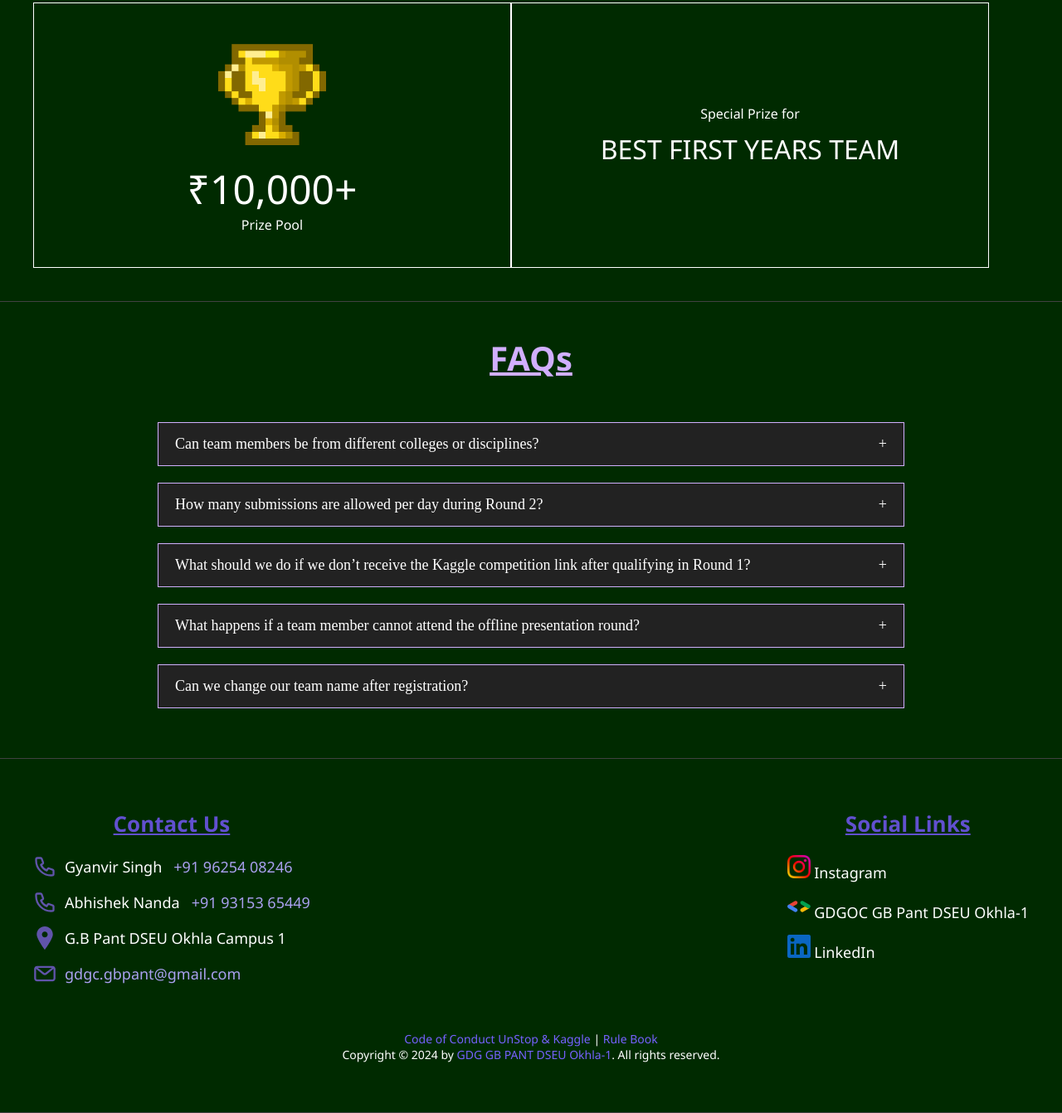
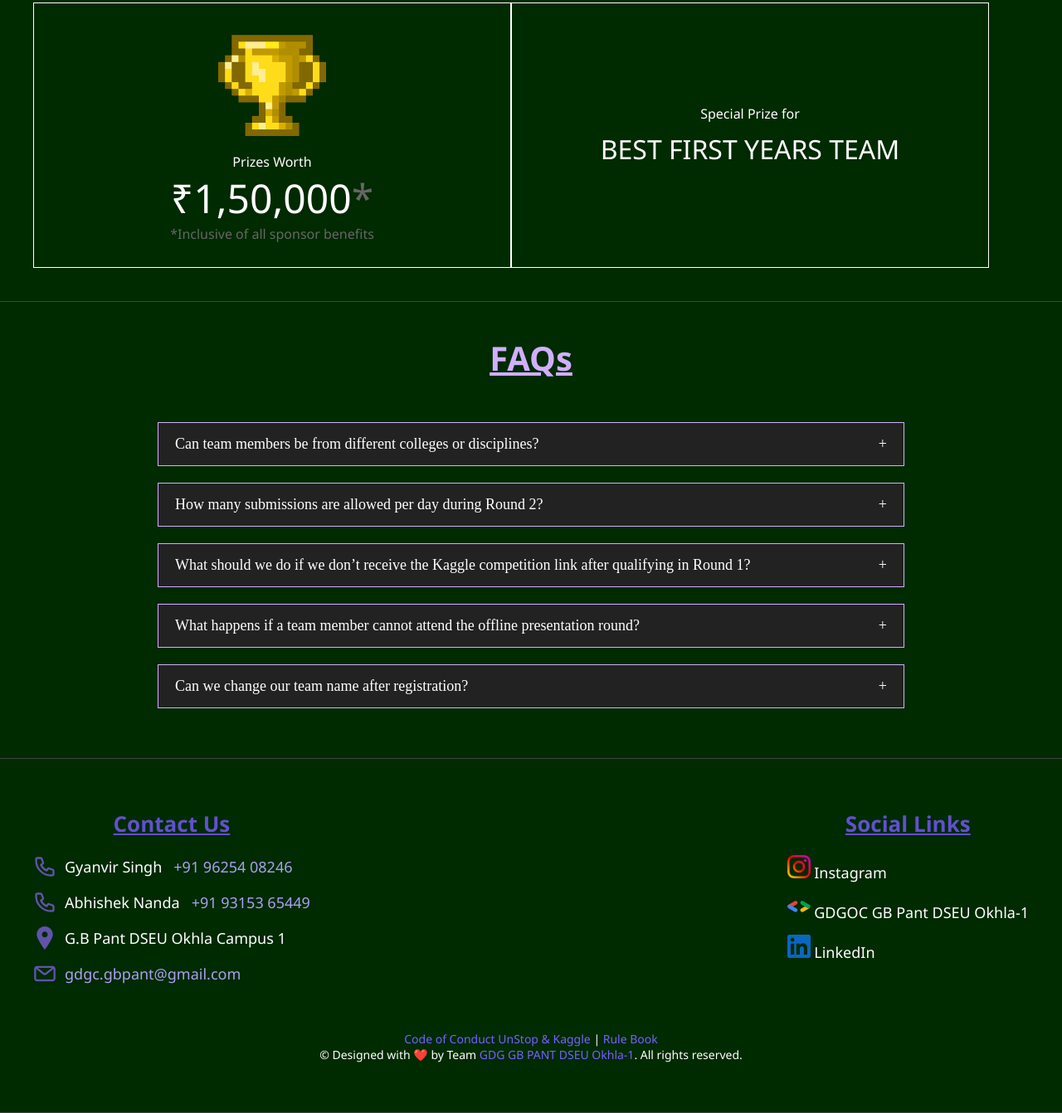
Before and after one commit to sparky0520/Praxis, a plain HTML site: page index.html in a window 1280 px wide. Shown: the part 2060-3402 px from the top of the page at 83% size. Drawn offline with Linux system fonts and the light colour scheme; a web font is replaced by a local one.

Commit message:
Prize Pool Updated

```diff
--- a/index.html
+++ b/index.html
@@ -170,9 +170,10 @@
         <div class="content">
             <div id="prize-pool">
                 <img src="assets/prizes/trophy.png" alt="" id="trophy-img">
-                <div>
-                    <h1 class="count">₹10,000+</h1>
-                    <div>Prize Pool</div>
+                <div id="prize-info">
+                    <div>Prizes Worth</div>
+                    <h1 class="count">₹1,50,000<span class="asterisk">*</span></h1>
+                    <div class="asterisk">*Inclusive of all sponsor benefits</div>
                 </div>
             </div>
             <div id="special-track">
@@ -288,7 +289,10 @@
         <div class="footer">
             <p><a href="#" class="footer-link">Code of Conduct UnStop & Kaggle</a> | <a href="#"
                     class="footer-link">Rule Book</a></p>
-            <p>Copyright © 2024 by <a href="#" class="footer-link">GDG GB PANT DSEU Okhla-1</a>. All rights reserved.
+            <p>&copy; Designed with ❤️ by Team <a
+                    href="https://gdg.community.dev/gdg-on-campus-gb-pant-dseu-okhla-1-campus-dseu-delhi-india/"
+                    target="_blank" class="footer-link">GDG GB PANT DSEU Okhla-1</a>. All rights
+                reserved.
             </p>
         </div>
     </section>
--- a/styles.css
+++ b/styles.css
@@ -325,6 +325,9 @@ section {
       gap: 10px;
     }
   }
+  .asterisk {
+    color: #666;
+  }
   @media (min-width: 690px) {
     .content {
       flex-direction: row;
```
